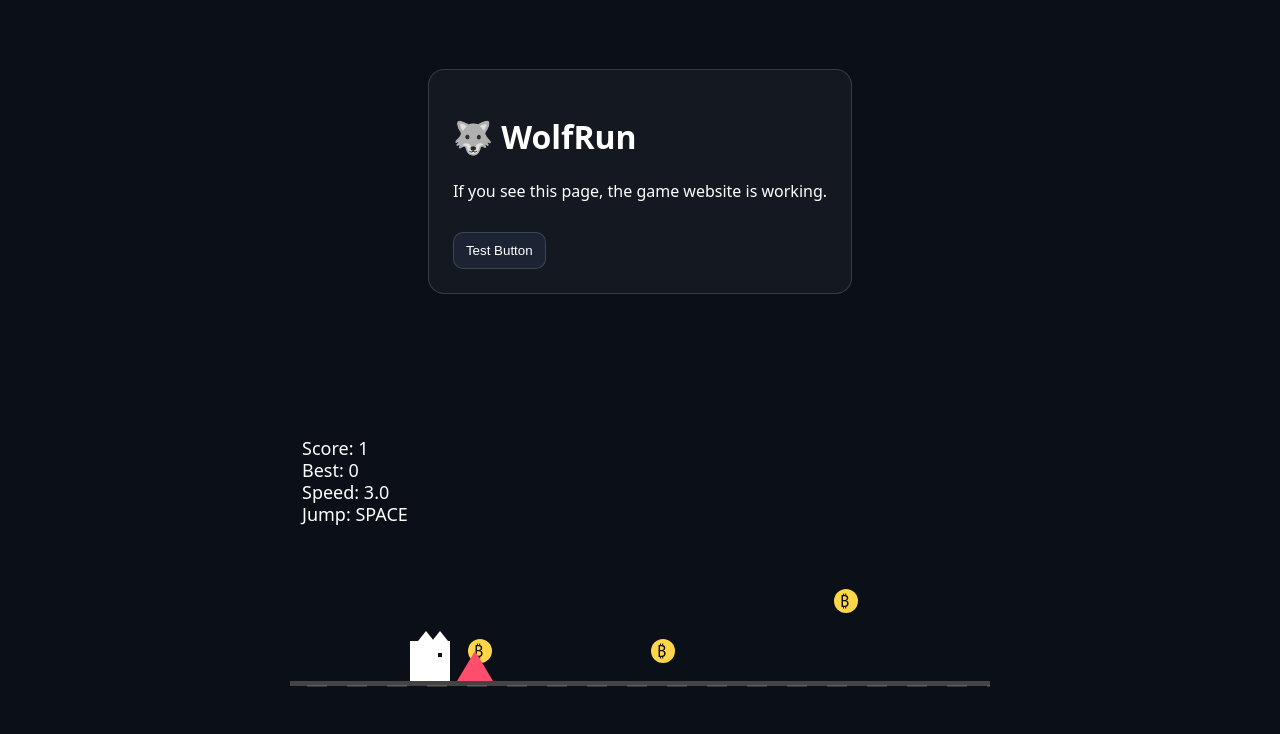
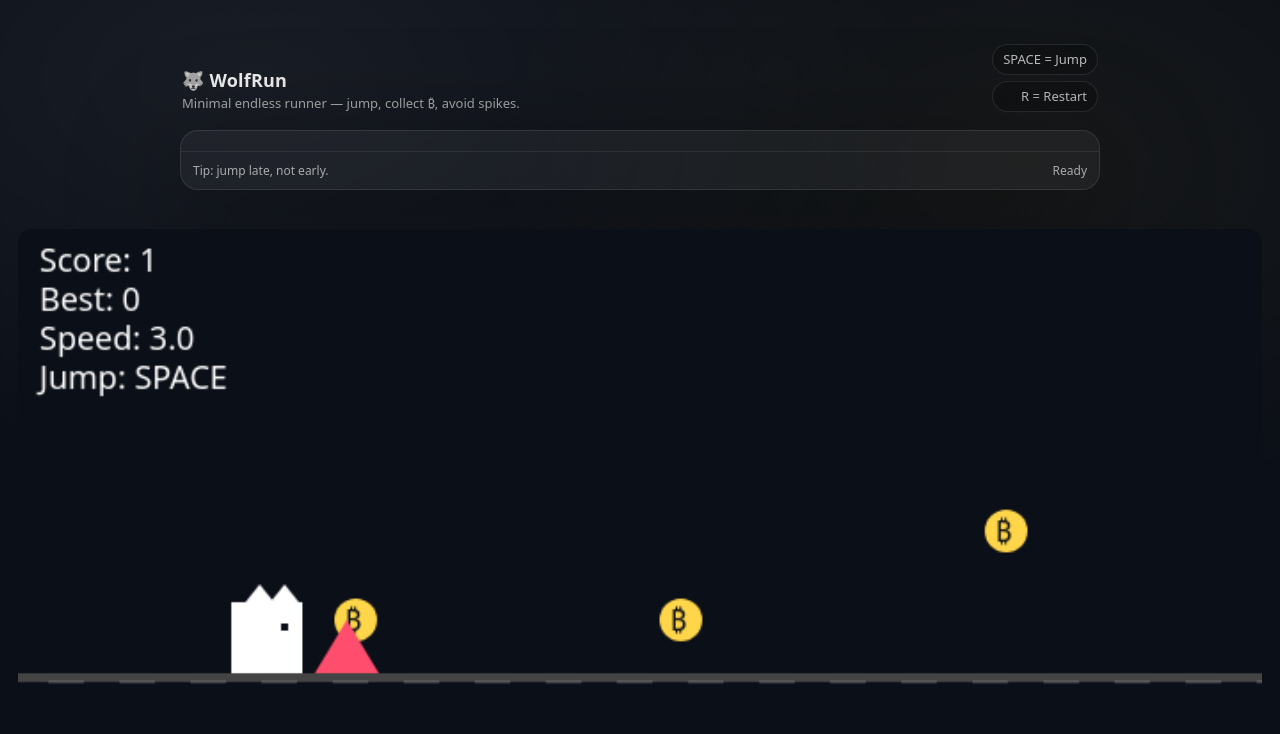
Before and after one commit to bitcoinwolf666/wolfchasingbitcoin, a website: page public/index.html in a window 1280 px wide. Drawn offline with Linux system fonts and the light colour scheme.

Commit message:
Update index.html

```diff
--- a/public/index.html
+++ b/public/index.html
@@ -5,20 +5,132 @@
     <meta name="viewport" content="width=device-width,initial-scale=1" />
     <title>WolfRun</title>
     <style>
-      body { margin:0; background:#0b0f17; color:#fff; font-family:system-ui; display:grid; place-items:center; height:100vh; }
-      .card { padding:24px; border:1px solid rgba(255,255,255,0.15); border-radius:16px; background:rgba(255,255,255,0.04); }
-      button { margin-top:14px; padding:10px 12px; border-radius:10px; border:1px solid rgba(255,255,255,0.15); background:#1c2433; color:#fff; cursor:pointer;}
+      :root{
+        --bg:#0b0f17;
+        --fg:rgba(255,255,255,.92);
+        --muted:rgba(255,255,255,.62);
+        --card:rgba(255,255,255,.04);
+        --stroke:rgba(255,255,255,.10);
+      }
+      *{box-sizing:border-box}
+      html,body{height:100%}
+      body{
+        margin:0;
+        background: radial-gradient(1200px 700px at 20% 10%, rgba(255,255,255,.06), transparent 55%),
+                    radial-gradient(900px 600px at 80% 20%, rgba(255,213,74,.05), transparent 60%),
+                    var(--bg);
+        color:var(--fg);
+        font-family: system-ui, -apple-system, Segoe UI, Roboto, Arial, sans-serif;
+        display:grid;
+        place-items:center;
+        padding:18px;
+      }
+
+      .shell{
+        width:min(920px, 100%);
+        display:flex;
+        flex-direction:column;
+        gap:12px;
+      }
+
+      .top{
+        display:flex;
+        align-items:flex-end;
+        justify-content:space-between;
+        gap:12px;
+        padding:6px 2px;
+      }
+
+      .brand{
+        display:flex;
+        flex-direction:column;
+        gap:2px;
+      }
+      .brand h1{
+        margin:0;
+        font-size:18px;
+        letter-spacing:.2px;
+        font-weight:650;
+      }
+      .brand p{
+        margin:0;
+        font-size:13px;
+        color:var(--muted);
+      }
+
+      .hint{
+        font-size:13px;
+        color:var(--muted);
+        text-align:right;
+        line-height:1.3;
+      }
+
+      .card{
+        background:var(--card);
+        border:1px solid var(--stroke);
+        border-radius:18px;
+        overflow:hidden;
+        box-shadow: 0 30px 120px rgba(0,0,0,.45);
+      }
+
+      /* Canvas sits inside, centered */
+      #gameMount{
+        display:grid;
+        place-items:center;
+        padding:10px;
+      }
+
+      /* Our JS will insert a canvas; make it responsive */
+      canvas{
+        width:100%;
+        height:auto;
+        max-height:72vh;
+        border-radius:14px;
+        display:block;
+      }
+
+      .footer{
+        display:flex;
+        justify-content:space-between;
+        align-items:center;
+        padding:10px 12px;
+        border-top:1px solid rgba(255,255,255,.08);
+        color:var(--muted);
+        font-size:12px;
+      }
+
+      .pill{
+        padding:6px 10px;
+        border:1px solid rgba(255,255,255,.10);
+        border-radius:999px;
+        background:rgba(0,0,0,.18);
+        color:rgba(255,255,255,.72);
+      }
     </style>
   </head>
   <body>
-    <div class="card">
-      <h1>🐺 WolfRun</h1>
-      <p>If you see this page, the game website is working.</p>
-      <button onclick="alert('Next we add the game!')">Test Button</button>
+    <div class="shell">
+      <div class="top">
+        <div class="brand">
+          <h1>🐺 WolfRun</h1>
+          <p>Minimal endless runner — jump, collect ₿, avoid spikes.</p>
+        </div>
+        <div class="hint">
+          <div class="pill">SPACE = Jump</div>
+          <div style="height:6px"></div>
+          <div class="pill">R = Restart</div>
+        </div>
+      </div>
+
+      <div class="card">
+        <div id="gameMount"></div>
+        <div class="footer">
+          <span>Tip: jump late, not early.</span>
+          <span id="status">Ready</span>
+        </div>
+      </div>
     </div>
 
-    <!-- 👇 THIS LINE IS NEW -->
     <script src="game.js"></script>
-
   </body>
 </html>
```
